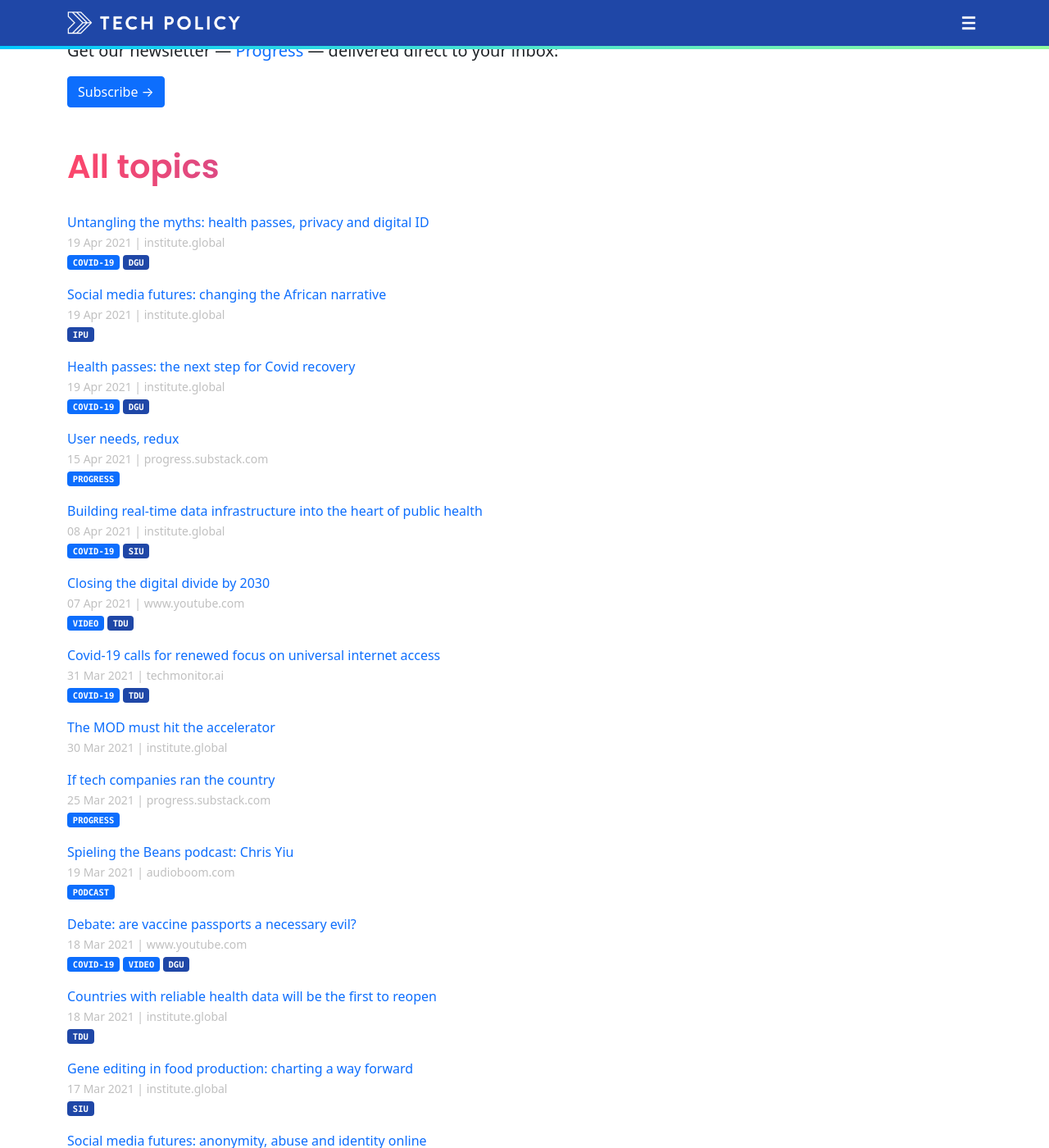
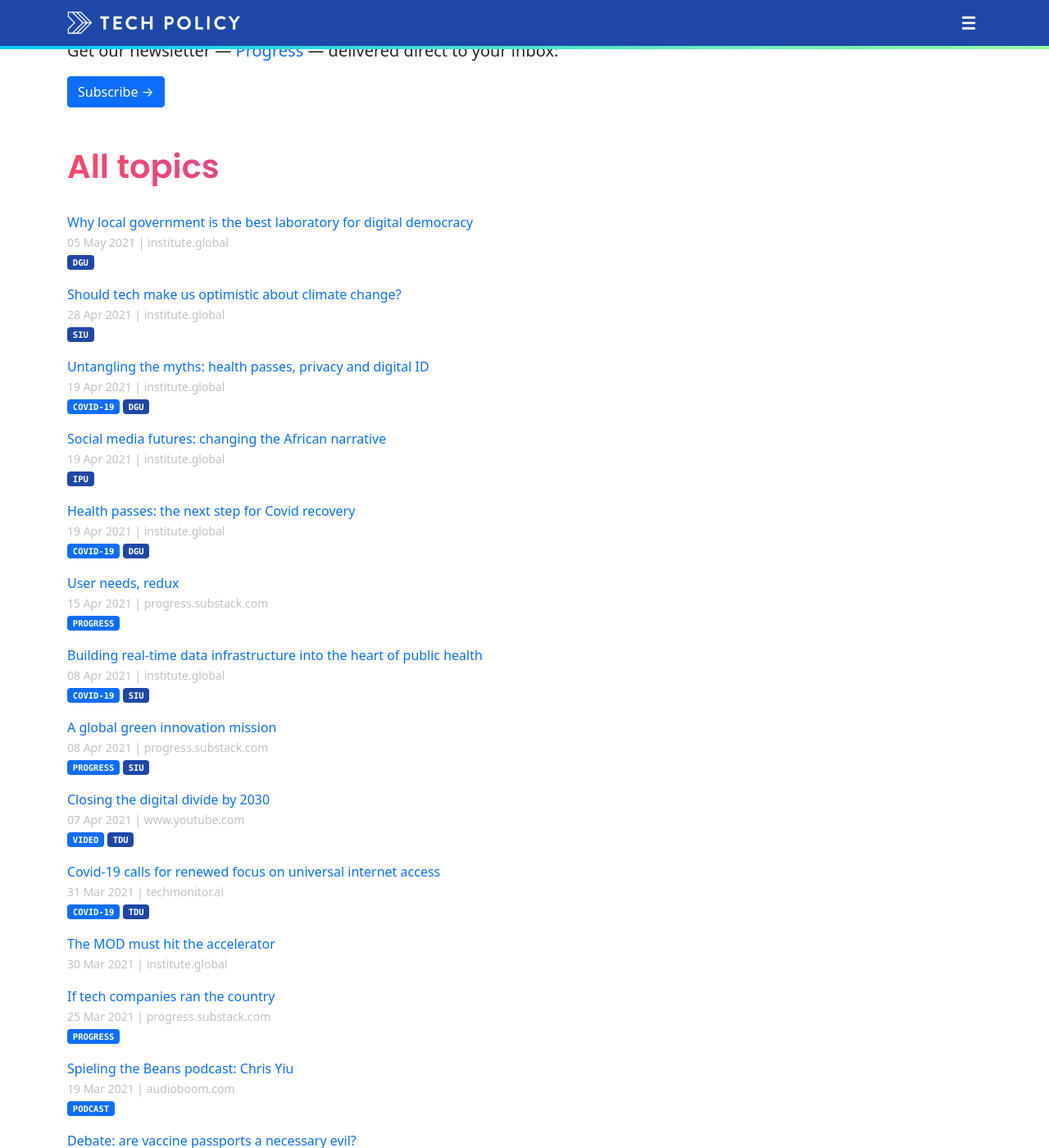
Before and after one commit to techpolicyio/techpolicyio.github.io, a Jekyll site: the page built from pages/home.md, in a window 1280 px wide and 1400 px high, scrolled down 468 px. Shown: the whole window at 82% size. Built offline with Jekyll 4.4.1, drawn with Linux system fonts in a browser that asks for light colours.

Commit message:
Update links.yml

```diff
--- a/_data/links.yml
+++ b/_data/links.yml
@@ -748,3 +748,16 @@
   url: https://institute.global/policy/social-media-futures-changing-african-narrative
   date: 2021-04-19
   unit: ipu
+- title: "Should tech make us optimistic about climate change?"
+  url: https://institute.global/policy/should-tech-make-us-optimistic-about-climate-change
+  date: 2021-04-28
+  unit: siu
+- title: "A global green innovation mission"
+  url: https://progress.substack.com/p/a-global-green-innovation-mission
+  date: 2021-04-08
+  unit: siu
+  tags: progress
+- title: "Why local government is the best laboratory for digital democracy"
+  url: https://institute.global/policy/why-local-government-best-laboratory-innovation-digital-democracy
+  date: 2021-05-05
+  unit: dgu
```
